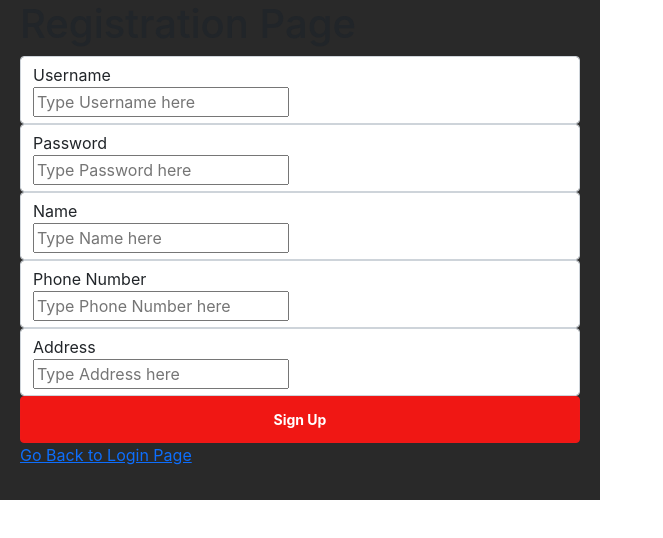
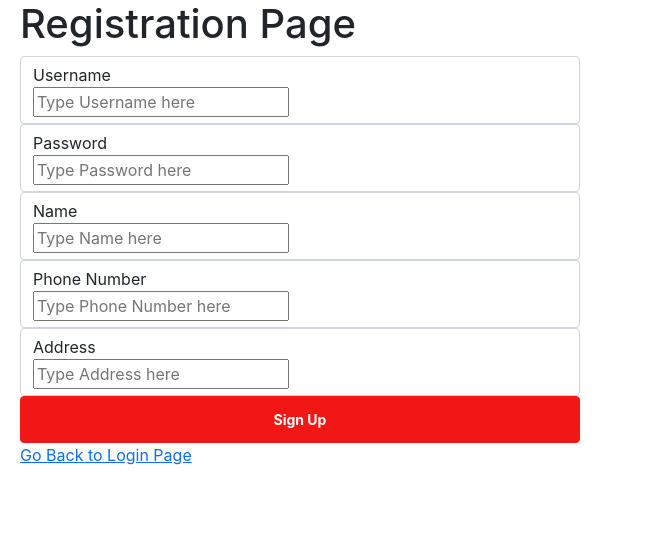
Before and after one commit to SWLbenjamin/TT4_Group-3, a React (Create React App) app in the folder frontend/: page /SignUpPage in a window 1280 px wide. Shown: the top 538 px of the page, without its empty margins (0-663 px from the left). Built offline with nearby package versions, Linux system fonts and the light colour scheme.

Commit message:
minor changes

```diff
--- a/frontend/src/tut.css
+++ b/frontend/src/tut.css
@@ -33,7 +33,7 @@ body, html, #root, .app, .container {
     max-width: 600px;
     padding-left: 20px;
     padding-right: 20px;
-    background-color: #292929;
+    background-color: white;
    }
 
   .inputField {
```
